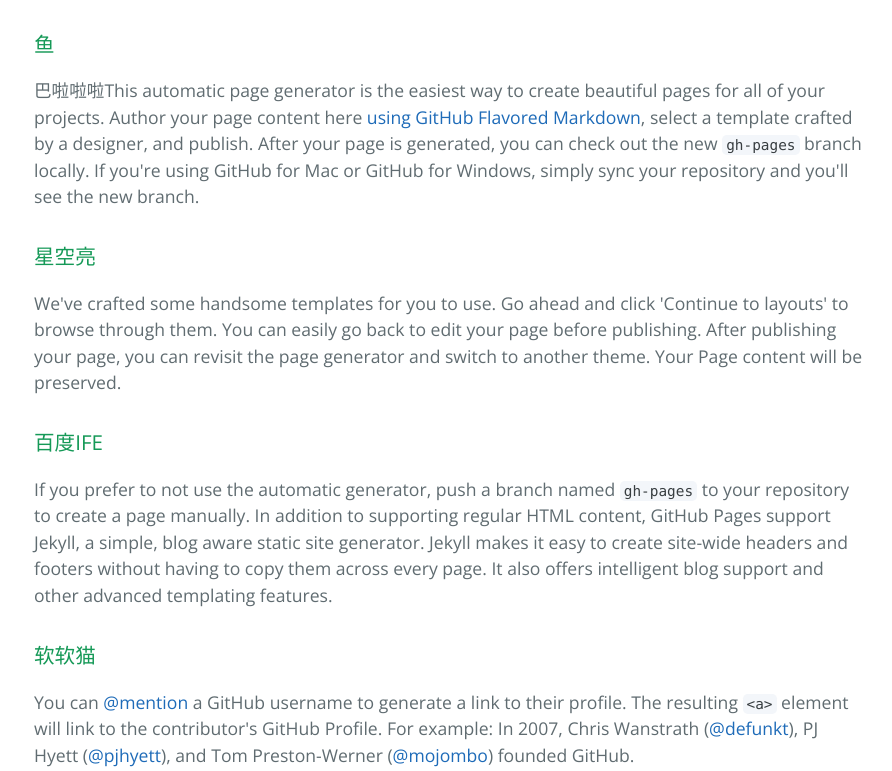
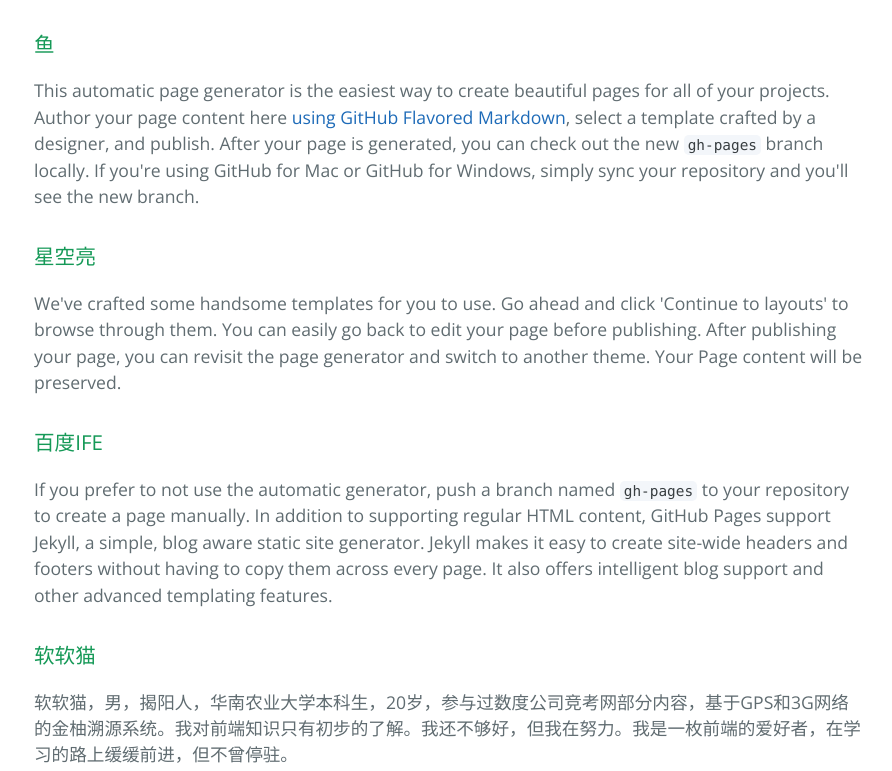
Before and after one commit to maojiaba/PrototypeWB.github.io, a plain HTML site: page index.html in a window 1280 px wide. Shown: the part 486-1257 px from the top of the page, without its empty margins (190-1082 px from the left). Drawn offline with nearby package versions, Linux system fonts and the light colour scheme.

Commit message:
update index.html
add a introduction

```diff
--- a/index.html
+++ b/index.html
@@ -24,7 +24,7 @@
 <h3>
 <a id="鱼" class="anchor" href="#%E9%B1%BC" aria-hidden="true"><span class="octicon octicon-link"></span></a>鱼</h3>
 
-<p>巴啦啦啦This automatic page generator is the easiest way to create beautiful pages for all of your projects. Author your page content here <a href="https://guides.github.com/features/mastering-markdown/">using GitHub Flavored Markdown</a>, select a template crafted by a designer, and publish. After your page is generated, you can check out the new <code>gh-pages</code> branch locally. If you're using GitHub for Mac or GitHub for Windows, simply sync your repository and you'll see the new branch.</p>
+<p>This automatic page generator is the easiest way to create beautiful pages for all of your projects. Author your page content here <a href="https://guides.github.com/features/mastering-markdown/">using GitHub Flavored Markdown</a>, select a template crafted by a designer, and publish. After your page is generated, you can check out the new <code>gh-pages</code> branch locally. If you're using GitHub for Mac or GitHub for Windows, simply sync your repository and you'll see the new branch.</p>
 
 <h3>
 <a id="星空亮" class="anchor" href="#%E6%98%9F%E7%A9%BA%E4%BA%AE" aria-hidden="true"><span class="octicon octicon-link"></span></a>星空亮</h3>
@@ -39,7 +39,7 @@
 <h3>
 <a id="软软猫" class="anchor" href="#%E8%BD%AF%E8%BD%AF%E7%8C%AB" aria-hidden="true"><span class="octicon octicon-link"></span></a>软软猫</h3>
 
-<p>You can <a href="https://github.com/blog/821" class="user-mention">@mention</a> a GitHub username to generate a link to their profile. The resulting <code>&lt;a&gt;</code> element will link to the contributor's GitHub Profile. For example: In 2007, Chris Wanstrath (<a href="https://github.com/defunkt" class="user-mention">@defunkt</a>), PJ Hyett (<a href="https://github.com/pjhyett" class="user-mention">@pjhyett</a>), and Tom Preston-Werner (<a href="https://github.com/mojombo" class="user-mention">@mojombo</a>) founded GitHub.</p>
+<p> 软软猫，男，揭阳人，华南农业大学本科生，20岁，参与过数度公司竞考网部分内容，基于GPS和3G网络的金柚溯源系统。我对前端知识只有初步的了解。我还不够好，但我在努力。我是一枚前端的爱好者，在学习的路上缓缓前进，但不曾停驻。</p>
 
 <h3>
 <a id="青豆" class="anchor" href="#%E9%9D%92%E8%B1%86" aria-hidden="true"><span class="octicon octicon-link"></span></a>青豆</h3>
```
